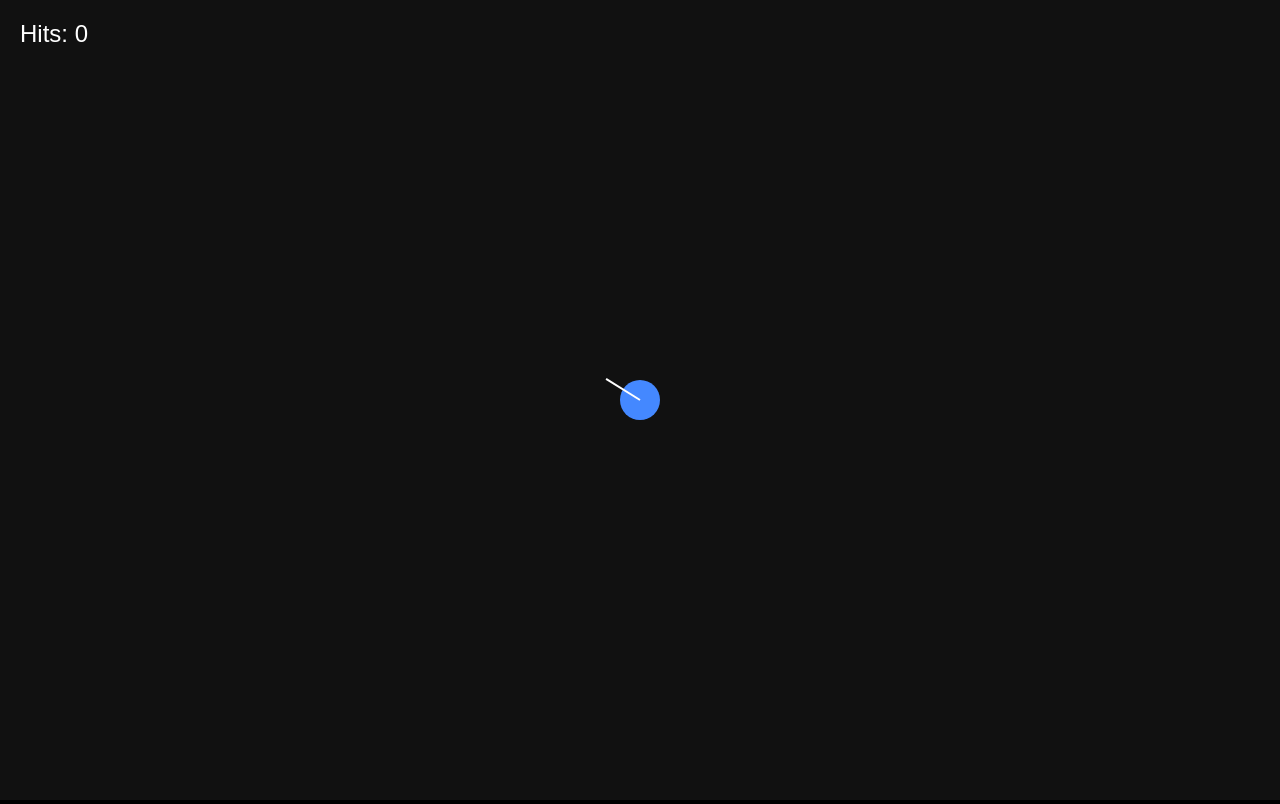
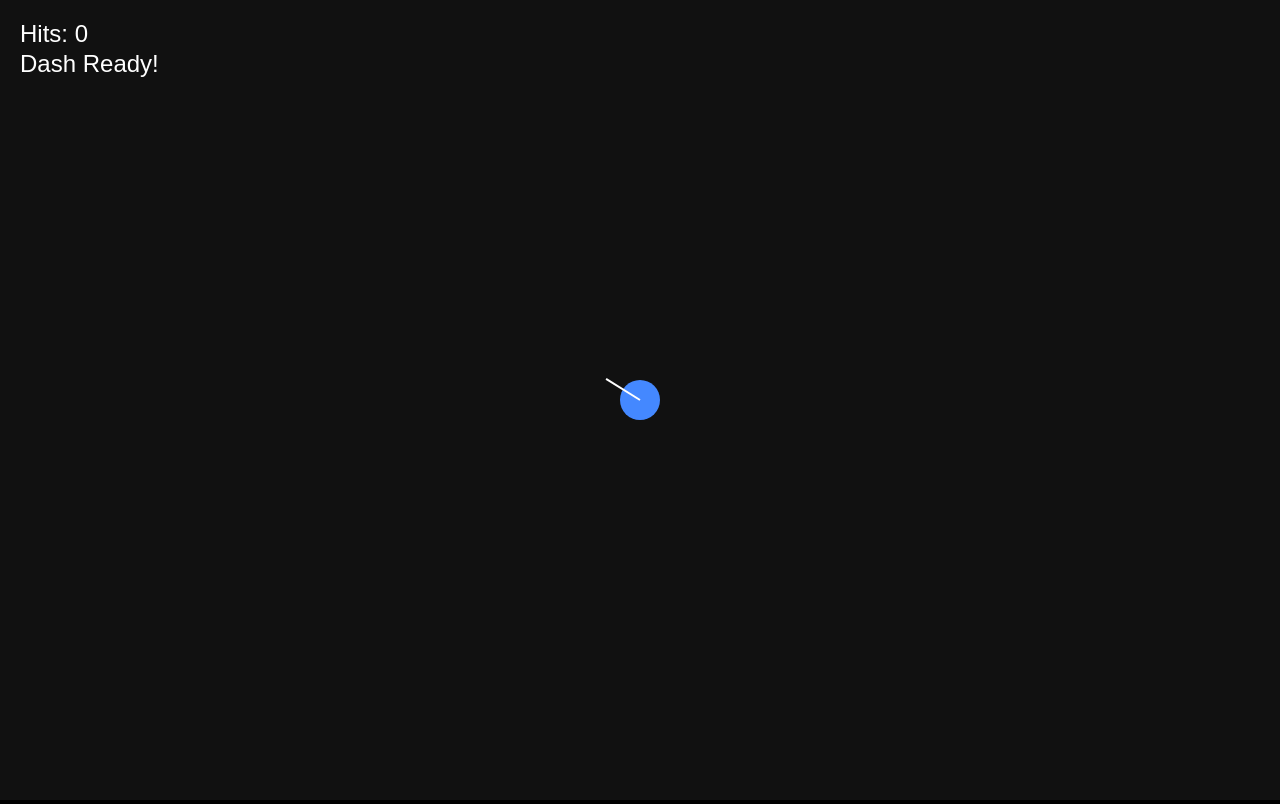
Before and after one commit to wylited/nomissmayhem, a plain HTML site: page index.html in a window 1280 px wide. Drawn offline with Linux system fonts and the light colour scheme.

Commit message:
better movement

```diff
--- a/index.html
+++ b/index.html
@@ -7,7 +7,9 @@
 </head>
 <body class="noselect">
   <div id="score">Hits: 0</div>
+  <div id="dash">Dash Ready!</div>
   <canvas id="gameCanvas"></canvas>
+  <canvas id="blurCanvas"></canvas>
 
   </body>
   <script src="main.js"></script>
--- a/main.js
+++ b/main.js
@@ -1,11 +1,16 @@
 const canvas = document.getElementById('gameCanvas');
+const blurCanvas = document.getElementById('blurCanvas');
 const ctx = canvas.getContext('2d');
+const blurCtx = blurCanvas.getContext('2d');
 const scoreElement = document.getElementById('score');
+const dashElement = document.getElementById('dash');
 let hitCount = 0;
 
 function resizeCanvas() {
   canvas.width = window.innerWidth;
   canvas.height = window.innerHeight;
+  blurCanvas.width = window.innerWidth;
+  blurCanvas.height = window.innerHeight;
 }
 resizeCanvas();
 window.addEventListener('resize', resizeCanvas);
@@ -15,22 +20,31 @@ const player = {
   y: canvas.height / 2,
   radius: 20,
   speed: 5,
+  maxSpeed: 5,
+  friction: 0.85,
   dx: 0,
   dy: 0,
   isInvulnerable: false,
-  invulnerableTime: 1000
+  invulnerableTime: 1000,
+  canDash: true,
+  isDashing: false,
+  dashCooldown: 2000,
+  dashPower: 100,
+  dashDuration: 200,
+  trailPositions: []
 };
 
 const keys = {
   w: false,
   a: false,
   s: false,
-  d: false
+  d: false,
+  shift: false
 };
 
 const projectiles = [];
-const projectileSpeed = 10;
-const maxBounces = 3;
+const projectileSpeed = 4;
+const maxBounces = 100;
 let mouseX = 0;
 let mouseY = 0;
 
@@ -60,8 +74,8 @@ canvas.addEventListener('click', (e) => {
     dy: Math.sin(angle) * projectileSpeed,
     radius: 5,
     bounces: 0,
-    canHurt: false,  // Start as non-hurting
-    createdAt: Date.now() // Track creation time
+    canHurt: false,
+    createdAt: Date.now()
   });
 });
 
@@ -84,26 +98,85 @@ function handleCollision() {
   }
 }
 
+function handleDash() {
+  if (player.canDash && keys.shift) {
+    const angle = Math.atan2(mouseY - player.y, mouseX - player.x);
+    player.dx = Math.cos(angle) * player.dashPower;
+    player.dy = Math.sin(angle) * player.dashPower;
+
+    player.canDash = false;
+    player.isDashing = true;
+    dashElement.textContent = "Dash Cooling...";
+
+    setTimeout(() => {
+      player.isDashing = false;
+    }, player.dashDuration);
+
+    setTimeout(() => {
+      player.canDash = true;
+      dashElement.textContent = "Dash Ready!";
+    }, player.dashCooldown);
+  }
+}
+
 function updatePlayerPosition() {
-  player.dx = 0;
-  player.dy = 0;
+  // Store position for trail
+  player.trailPositions.unshift({ x: player.x, y: player.y });
+  if (player.trailPositions.length > 5) {
+    player.trailPositions.pop();
+  }
 
-  if (keys.w) player.dy -= player.speed;
-  if (keys.s) player.dy += player.speed;
-  if (keys.a) player.dx -= player.speed;
-  if (keys.d) player.dx += player.speed;
+  let moveX = 0;
+  let moveY = 0;
 
-  if (player.dx !== 0 && player.dy !== 0) {
-    const factor = 1 / Math.sqrt(2);
-    player.dx *= factor;
-    player.dy *= factor;
+  if (keys.w) moveY -= 1;
+  if (keys.s) moveY += 1;
+  if (keys.a) moveX -= 1;
+  if (keys.d) moveX += 1;
+
+  if (moveX !== 0 && moveY !== 0) {
+    const length = Math.sqrt(moveX * moveX + moveY * moveY);
+    moveX /= length;
+    moveY /= length;
   }
+
+  player.dx += moveX * player.speed;
+  player.dy += moveY * player.speed;
+
+  handleDash();
+
+  const currentSpeed = Math.sqrt(player.dx * player.dx + player.dy * player.dy);
+  if (currentSpeed > player.maxSpeed && !player.isDashing) {
+    const ratio = player.maxSpeed / currentSpeed;
+    player.dx *= ratio;
+    player.dy *= ratio;
+  }
+
+  player.dx *= player.friction;
+  player.dy *= player.friction;
 
   player.x += player.dx;
   player.y += player.dy;
 
   player.x = Math.max(player.radius, Math.min(canvas.width - player.radius, player.x));
   player.y = Math.max(player.radius, Math.min(canvas.height - player.radius, player.y));
+
+  if (Math.abs(player.dx) < 0.01) player.dx = 0;
+  if (Math.abs(player.dy) < 0.01) player.dy = 0;
+}
+
+function drawMotionBlur() {
+  blurCtx.clearRect(0, 0, blurCanvas.width, blurCanvas.height);
+
+  if (player.isDashing || Math.abs(player.dx) > 3 || Math.abs(player.dy) > 3) {
+    player.trailPositions.forEach((pos, index) => {
+      const alpha = (1 - index / player.trailPositions.length) * 0.2;
+      blurCtx.beginPath();
+      blurCtx.arc(pos.x, pos.y, player.radius, 0, Math.PI * 2);
+      blurCtx.fillStyle = `rgba(68, 136, 255, ${alpha})`;
+      blurCtx.fill();
+    });
+  }
 }
 
 function draw() {
@@ -111,12 +184,18 @@ function draw() {
   ctx.fillRect(0, 0, canvas.width, canvas.height);
 
   updatePlayerPosition();
+  drawMotionBlur();
 
   ctx.beginPath();
   ctx.arc(player.x, player.y, player.radius, 0, Math.PI * 2);
-  ctx.fillStyle = player.isInvulnerable ?
-    (Math.floor(Date.now() / 100) % 2 === 0 ? '#4488ff' : '#ff4444') :
-    '#4488ff';
+
+  if (player.isDashing) {
+    ctx.fillStyle = Math.floor(Date.now() / 50) % 2 === 0 ? '#4488ff' : '#66aaff';
+  } else if (player.isInvulnerable) {
+    ctx.fillStyle = Math.floor(Date.now() / 100) % 2 === 0 ? '#4488ff' : '#ff4444';
+  } else {
+    ctx.fillStyle = '#4488ff';
+  }
   ctx.fill();
 
   const angle = Math.atan2(mouseY - player.y, mouseX - player.x);
@@ -134,7 +213,6 @@ function draw() {
   for (let i = projectiles.length - 1; i >= 0; i--) {
     const proj = projectiles[i];
 
-    // Enable collision after projectile has traveled away from player
     if (!proj.canHurt && Date.now() - proj.createdAt > 100) {
       proj.canHurt = true;
     }
@@ -142,7 +220,6 @@ function draw() {
     proj.x += proj.dx;
     proj.y += proj.dy;
 
-    // Only check collision if projectile can hurt
     if (proj.canHurt && checkCollision(player, proj)) {
       handleCollision();
       projectiles.splice(i, 1);
--- a/style.css
+++ b/style.css
@@ -8,9 +8,16 @@ body {
     background: #111;
 }
 
+#blurCanvas {
+    position: absolute;
+    top: 0;
+    left: 0;
+    pointer-events: none;
+}
+
 .noselect {
     user-select: none;
-    -webkit-user-selects: none;
+    -webkit-user-select: none;
 }
 
 #score {
@@ -21,3 +28,12 @@ body {
     font-family: Arial, sans-serif;
     font-size: 24px;
 }
+
+#dash {
+    position: fixed;
+    top: 50px;
+    left: 20px;
+    color: white;
+    font-family: Arial, sans-serif;
+    font-size: 24px;
+}
```
